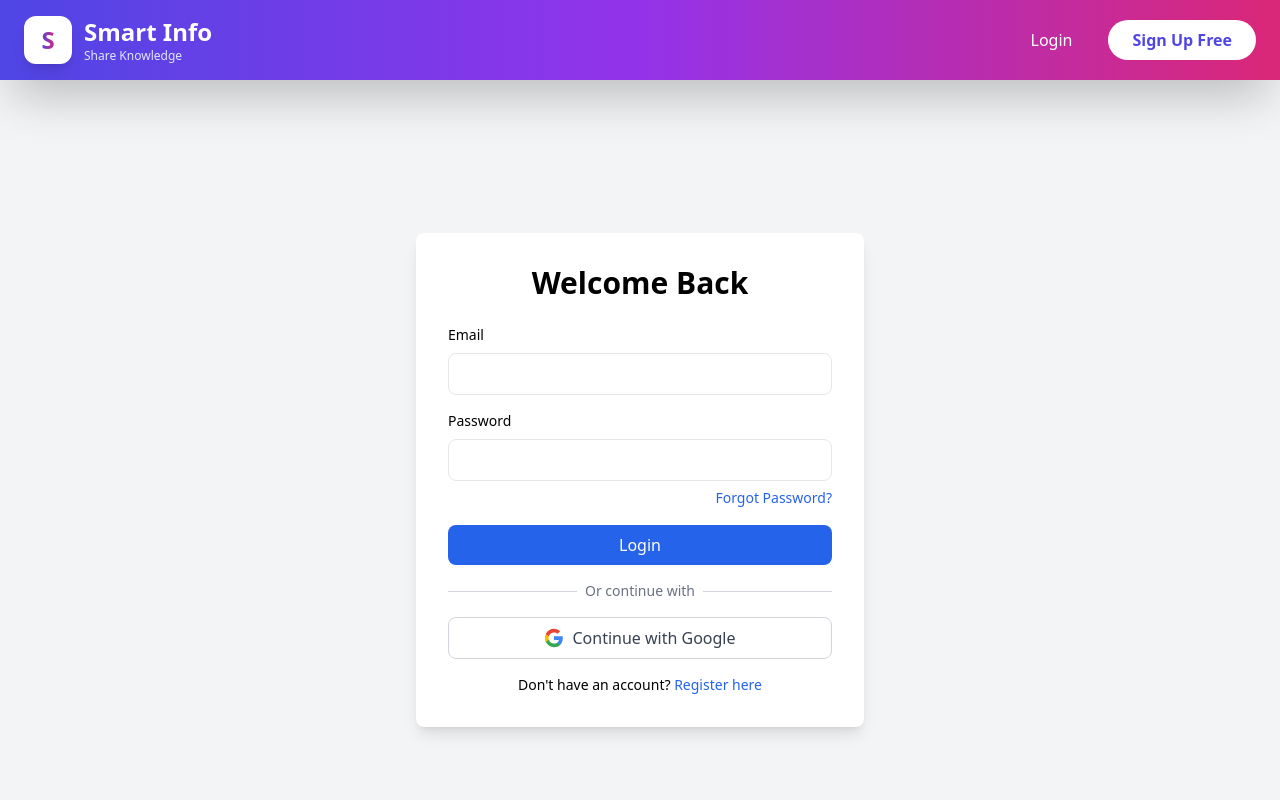
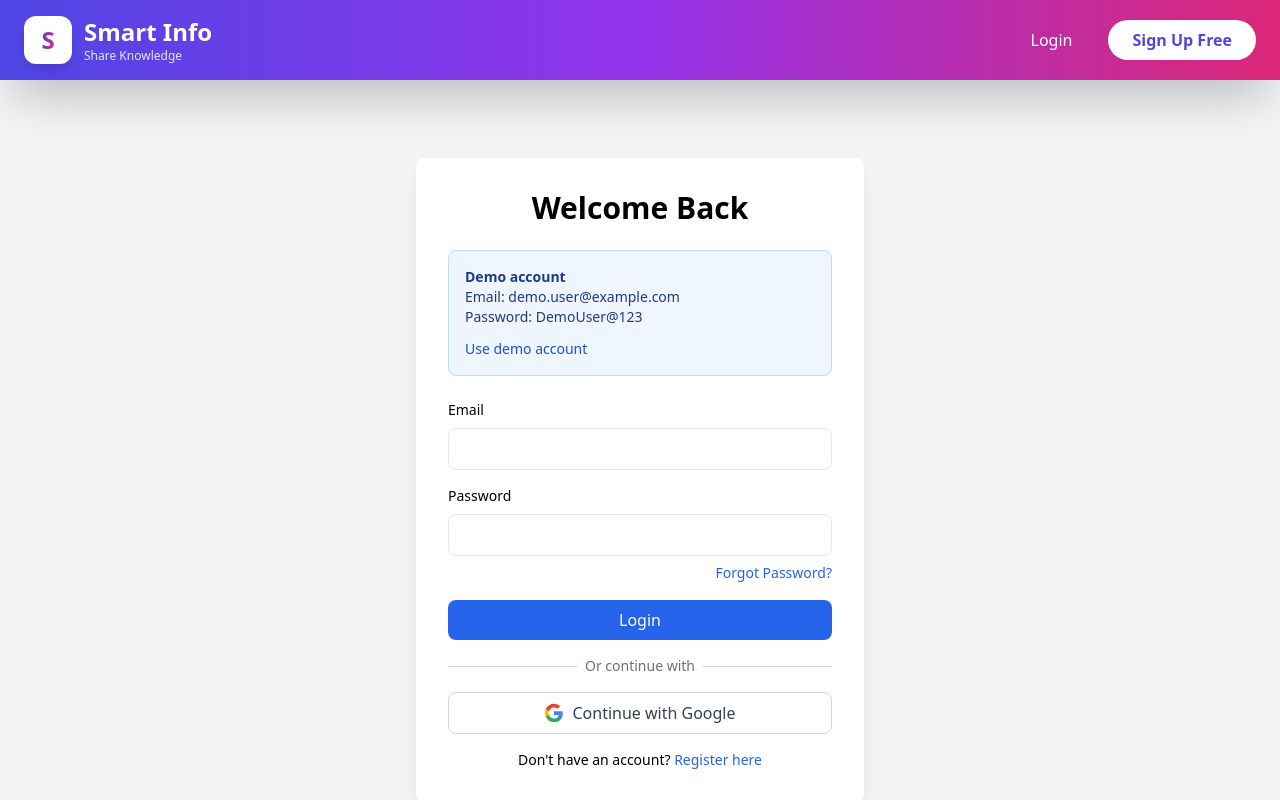
Before and after one commit to siranjeevi2024/Smart-Info-Sharing-Platform, a React (Create React App) app in the folder frontend/: page /login in a window 1280 px wide. Shown: the top 800 px of the page. Built offline with nearby package versions, Linux system fonts and the light colour scheme; no server answers.

Commit message:
Improve demo login UX

```diff
--- a/frontend/src/pages/Login.js
+++ b/frontend/src/pages/Login.js
@@ -5,11 +5,17 @@ import API from '../utils/api';
 import { toast } from 'react-toastify';
 import { API_BASE_URL } from '../utils/config';
 
+const DEMO_CREDENTIALS = {
+  email: 'demo.user@example.com',
+  password: 'DemoUser@123'
+};
+
 const Login = () => {
   const [formData, setFormData] = useState({
     email: '',
     password: ''
   });
+  const [errorMessage, setErrorMessage] = useState('');
   const { login } = useAuth();
   const navigate = useNavigate();
 
@@ -18,10 +24,13 @@ const Login = () => {
     try {
       const { data } = await API.post('/auth/login', formData);
       login(data, data.token);
+      setErrorMessage('');
       toast.success('Login successful!');
       navigate('/');
     } catch (error) {
-      toast.error(error.response?.data?.error || 'Login failed');
+      const message = error.response?.data?.error || 'Login failed';
+      setErrorMessage(message);
+      toast.error(message);
     }
   };
 
@@ -33,6 +42,28 @@ const Login = () => {
     <div className="min-h-screen bg-gray-100 flex items-center justify-center py-12 px-4">
       <div className="max-w-md w-full bg-white rounded-lg shadow-lg p-8">
         <h2 className="text-3xl font-bold text-center mb-6">Welcome Back</h2>
+
+        <div className="mb-6 rounded-lg border border-blue-200 bg-blue-50 p-4 text-sm text-blue-900">
+          <p className="font-semibold">Demo account</p>
+          <p>Email: {DEMO_CREDENTIALS.email}</p>
+          <p>Password: {DEMO_CREDENTIALS.password}</p>
+          <button
+            type="button"
+            onClick={() => {
+              setFormData(DEMO_CREDENTIALS);
+              setErrorMessage('');
+            }}
+            className="mt-3 text-blue-700 font-medium hover:underline"
+          >
+            Use demo account
+          </button>
+        </div>
+
+        {errorMessage && (
+          <div className="mb-4 rounded-lg bg-red-100 px-4 py-3 text-sm text-red-700">
+            {errorMessage}
+          </div>
+        )}
 
         <form onSubmit={handleSubmit} className="space-y-4">
           <div>
```
